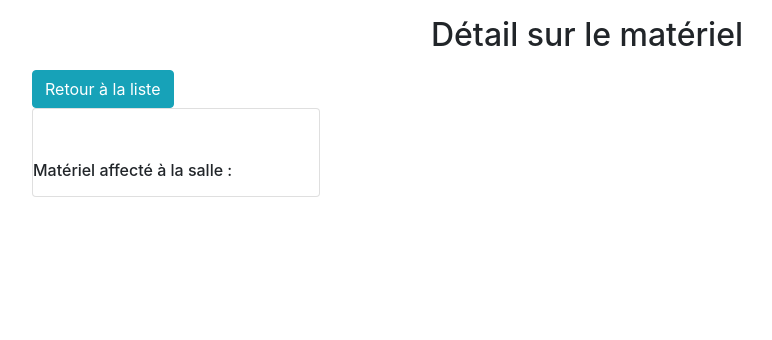
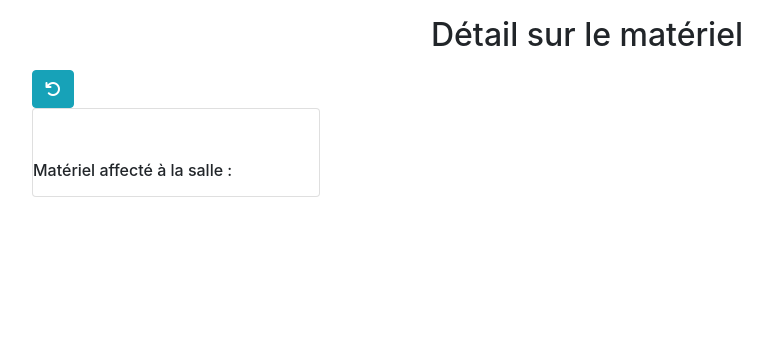
Before and after one commit to FlorianDuchesne/travailGroupe, a Symfony app: template templates/materiel/show.html.twig in a window 1280 px wide. Shown: the part 106-446 px from the top of the page, without its empty margins (53-825 px from the left). Run offline with Twig, Linux system fonts and the light colour scheme; the template is opened without the code that fills it, so the values that code supplies are empty; some libraries are stand-ins or nearby versions.

Commit message:
oulbi de boutons

```diff
--- a/templates/materiel/index.html.twig
+++ b/templates/materiel/index.html.twig
@@ -37,7 +37,7 @@
 								<a class="btn btn-success" href="{{ path('materiel_edit', {'id':materiel.id}) }}"><i class="fas fa-edit"></i></a>
 							</td>
 							<td>
-								<a class="btn btn-danger" onclick="alert()" href="{{ path('materiel_delete', {'id':materiel.id}) }}">Supprimer</a>
+								<a class="btn btn-danger" onclick="alert()" href="{{ path('materiel_delete', {'id':materiel.id}) }}"><i class="fas fa-trash-alt"></i></a>
 							</td>
 						{% endif %}
 					</tr>
--- a/templates/materiel/show.html.twig
+++ b/templates/materiel/show.html.twig
@@ -7,7 +7,7 @@
 	<div class="container">
 		<h2 class="text-center m-3">Détail sur le matériel</h2>
 		<button class="btn btn-info">
-			<a class="text-white" href="{{ path('materielList') }}">Retour à la liste</a>
+			<a class="text-white" href="{{ path('materielList') }}"><i class="fas fa-undo"></i></a>
 		</button>
 
 		<div class="card" style="width: 18rem;">
@@ -20,10 +20,10 @@
 				<p>{{ materiel.salle }}</p>
 				{% if is_granted("ROLE_ADMIN") %}
 					<div class="d-flex">
-						<a class="btn btn-info text-white w-50 m-3" href="{{ path('materiel_edit', {'id':materiel.id}) }}">
+						<a class="btn btn-success text-white m-3" href="{{ path('materiel_edit', {'id':materiel.id}) }}">
 							<i class="fas fa-edit"></i>
 						</a>
-						<a class="btn btn-danger text-white w-50 m-3" onclick="alert()" href="{{ path('materiel_delete', {'id':materiel.id}) }}">
+						<a class="btn btn-danger text-white m-3" onclick="alert()" href="{{ path('materiel_delete', {'id':materiel.id}) }}">
 							<i class="fas fa-trash-alt"></i>
 						</a>
 					</div>
```
